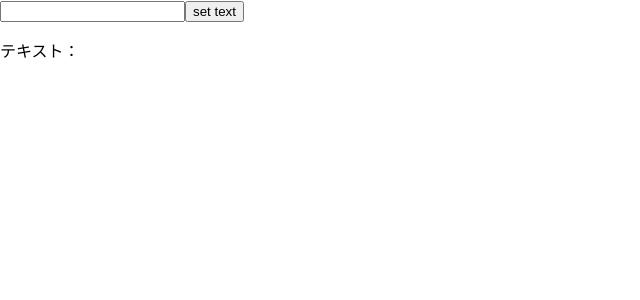
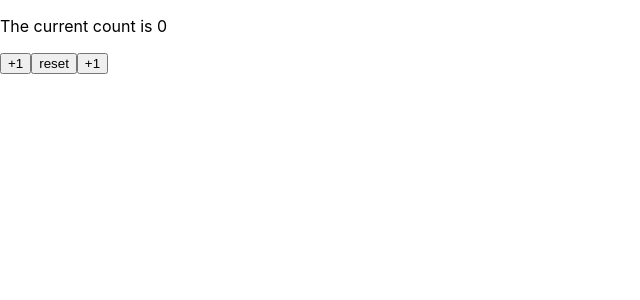
Before and after one commit to Onepiece2424/20220923_react-hooks, a React (Create React App) app: page / in a window 1280 px wide. Shown: the top 300 px of the page, without its empty margins (0-640 px from the left). Built offline with nearby package versions, Linux system fonts and the light colour scheme.

Commit message:
useEffectを使用したCountボタンの作成

```diff
--- a/src/App.jsx
+++ b/src/App.jsx
@@ -1,7 +1,7 @@
-import React, { useState, useCallback, useMemo } from "react";
+// import React, { useState } from "react";
 import './App.css';
-import IncrementButton from "./components/IncrementButton";
-
+// import IncrementButton from "./components/IncrementButton";
+import  UseEffectExample from "./components/UseEffectExample";
 
 function App() {
   // 初回レンダリング時に実行されるコンソールテキスト
@@ -40,14 +40,15 @@ function App() {
 
 
   // useRefを使用したDOMの参照
-  const inputEl = useState(null);
-  const [text, setText] = useState("");
-  const handleClick = () => {
-    setText(inputEl.current.value);
-  };
+  // const inputEl = useState(null);
+  // const [text, setText] = useState("");
+  // const handleClick = () => {
+  //   setText(inputEl.current.value);
+  // };
 
-  console.log("レンダリング！！！");
+  // console.log("レンダリング！！！");
 
+  // useEffect使用時のuseState
 
 
   return (
@@ -68,9 +69,11 @@ function App() {
      <button onClick={() => setCount2(count2 + 1)}>Increment count2</button> */}
 
 
-     <input ref={inputEl} type="text" />
+     {/* <input ref={inputEl} type="text" />
      <button onClick={handleClick}>set text</button>
-     <p>テキスト：{text}</p>
+     <p>テキスト：{text}</p> */}
+
+     <UseEffectExample />
     </>
   )
 }
--- /dev/null
+++ b/src/components/UseEffectExample.jsx
@@ -0,0 +1,20 @@
+import { useState, useEffect } from "react";
+
+const UseEffectExample = () => {
+  const [count, setCount] = useState(0);
+
+  useEffect(() => {
+    console.log('useEffect ran');
+  }, [])
+
+  return (
+    <div>
+    <p>The current count is {count}</p>
+    <button onClick={() => {setCount(count + 1)}}>+1</button>
+    <button onClick={() => {setCount(0)}}>reset</button>
+    <button onClick={() => {setCount(count + 1)}}>+1</button>
+  </div>
+  )
+}
+
+export default  UseEffectExample;
```
